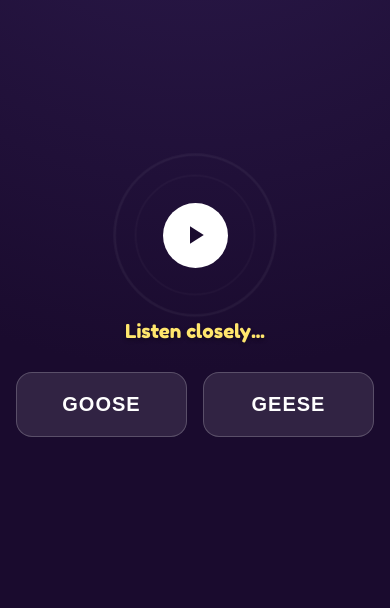
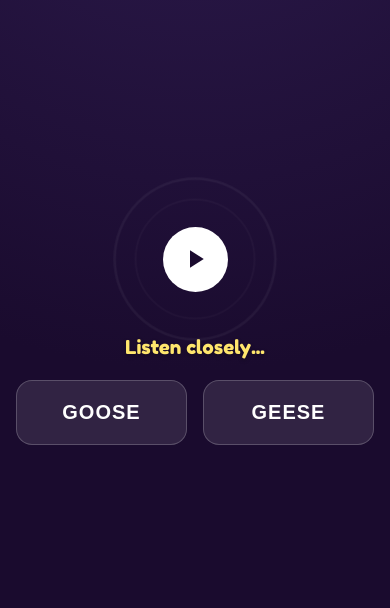
Before and after one commit to charlie86/gooseorgeese, a plain HTML site: page index.html in a window 390 px wide. Shown: the part 236-844 px from the top of the page. Drawn offline with Linux system fonts and the light colour scheme.

Commit message:
Further adjust mobile spacing for better visual balance

```diff
--- a/style.css
+++ b/style.css
@@ -310,11 +310,11 @@ main {
         padding: 1rem;
         height: auto;
         min-height: 100vh;
-        padding-top: 2.5rem;
+        padding-top: 3.5rem;
     }
 
     header {
-        margin-bottom: 2.5rem;
+        margin-bottom: 3.5rem;
     }
 
     h1 {
@@ -359,7 +359,7 @@ main {
     }
 
     .game-container {
-        gap: 1.5rem;
+        gap: 1rem;
     }
 
     .choices {
```
